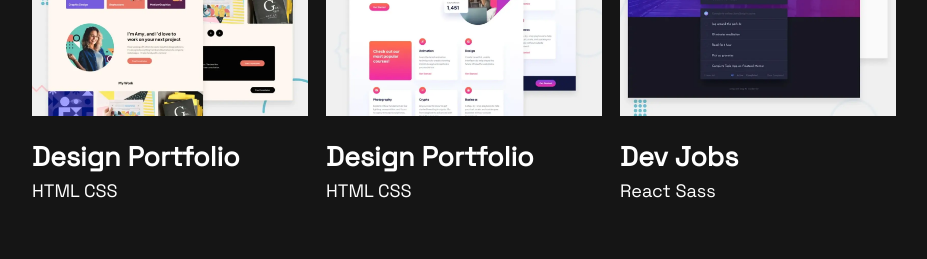
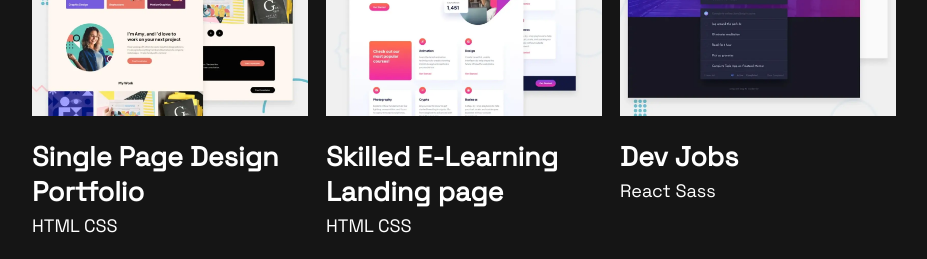
Before and after one commit to sammyodiagbe/portfolio-fem, a React (Create React App) app: page / in a window 1280 px wide. Shown: the part 1260-1519 px from the top of the page, without its empty margins (176-1103 px from the left). Built offline with nearby package versions, Linux system fonts and the light colour scheme.

Commit message:
tying up my portfolio design

```diff
--- a/src/App.js
+++ b/src/App.js
@@ -109,12 +109,16 @@ function App() {
                 <div className="img-container">
                   <img src={image1} alt="First project" />
                   <div className="view">
-                    <a href="#view-website">View website</a>
-                    <a href="#view-code">View Code</a>
+                    <a href="https://single-page-design-portfolio-one.vercel.app/">
+                      View website
+                    </a>
+                    <a href="https://github.com/sammyodiagbe/single-page-design-portfolio">
+                      View Code
+                    </a>
                   </div>
                 </div>
                 <div className="project-details">
-                  <h2>Design Portfolio</h2>
+                  <h2>Single Page Design Portfolio</h2>
                   <p>HTML CSS</p>
                 </div>
                 <div className="view">
@@ -131,7 +135,7 @@ function App() {
                   </div>
                 </div>
                 <div className="project-details">
-                  <h2>Design Portfolio</h2>
+                  <h2>Skilled E-Learning Landing page</h2>
                   <p>HTML CSS</p>
                 </div>
                 <div className="view">
```
